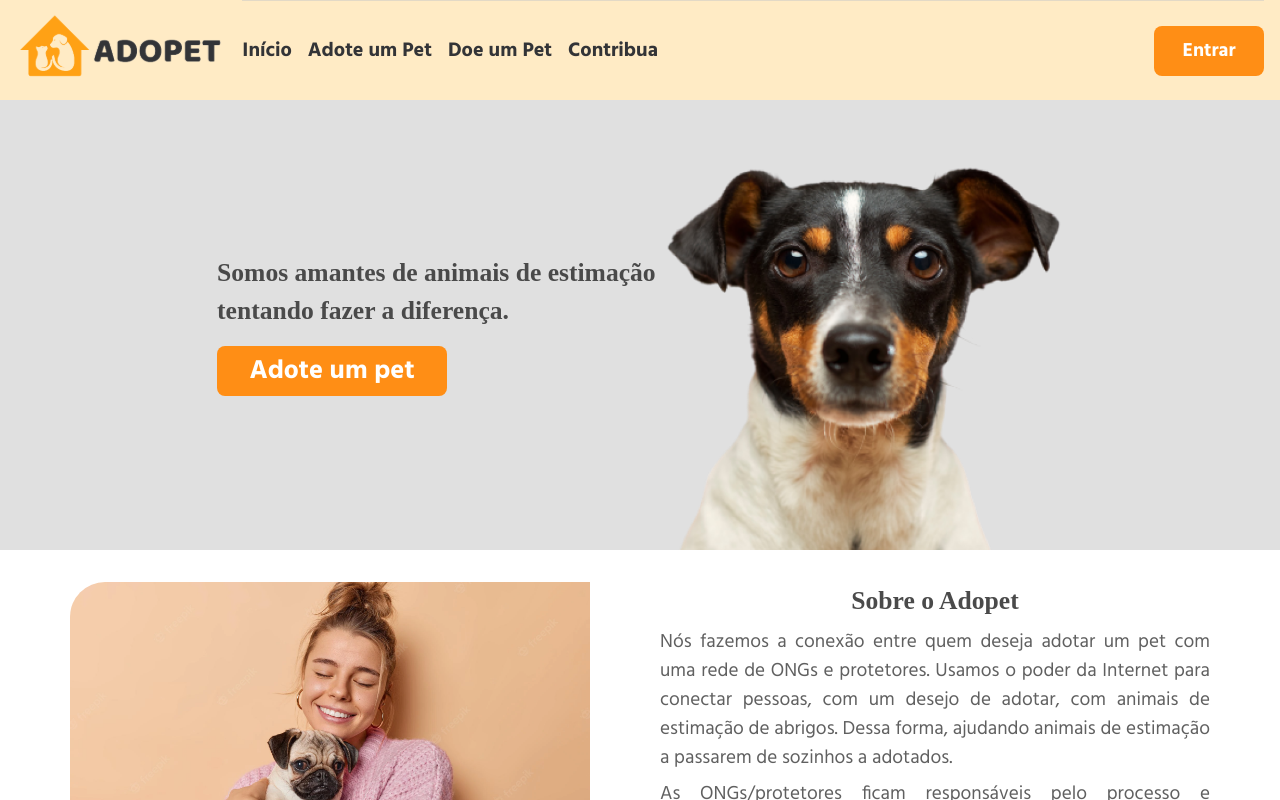
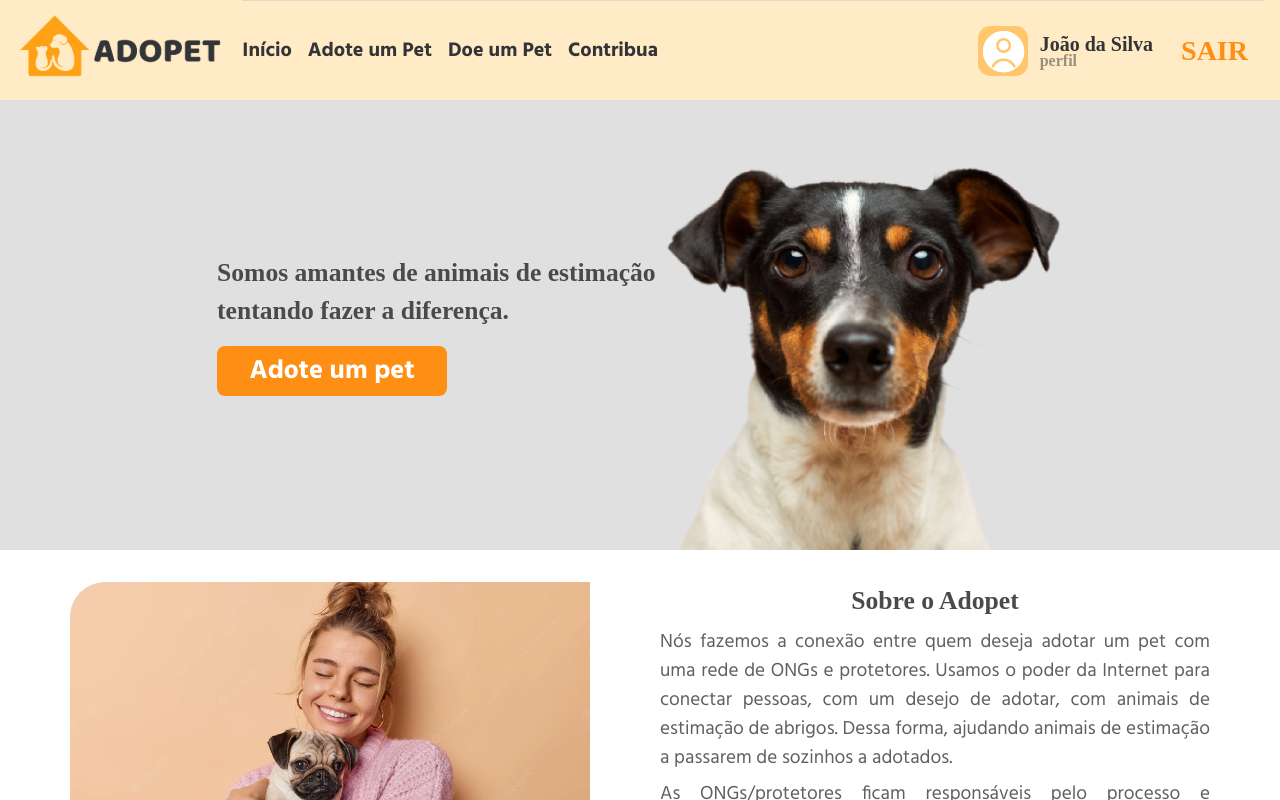
Before and after one commit to werikscs/adopet, a React (Create React App) app: page / in a window 1280 px wide. Built offline with nearby package versions, Linux system fonts and the light colour scheme; no server answers; a web font is replaced by a local one.

Commit message:
feat: add verification if the user is logged in

```diff
--- a/src/components/Header/index.jsx
+++ b/src/components/Header/index.jsx
@@ -1,13 +1,27 @@
+import { Link } from "react-router-dom";
+import { useState } from "react";
+
 import Logo from "../../assets/Logo.svg";
 import HomeIcon from "../../assets/HomeIcon.svg";
 import SortIcon from "../../assets/SortIcon.svg";
 import AddIcon from "../../assets/AddIcon.svg";
 import GiftIcon from "../../assets/GiftIcon.svg";
-import { Container, Content } from "./styles";
-import { Link } from "react-router-dom";
+import defaultImg from "../../assets/proprietario-default-img.svg";
+
 import Button from "../Button";
-import { useState } from "react";
+
+import { Container, Content, DivInfoUser, ExternalContainer } from "./styles";
+import api from "../../services/api";
+
 const Header = () => {
+  const isLogged = true;
+
+  const [dataOwner, setDataOwner] = useState({});
+
+  const getUserById = (userId) => {
+    api.get(`/644/users/${userId}`).then((res) => setDataOwner(res.data));
+  };
+
   const [handleButton, setHandleButton] = useState(false);
 
   const buttonClick = () => {
@@ -15,6 +29,7 @@ const Header = () => {
   };
 
   return (
+    <ExternalContainer>
       <Container>
         <Link className="logo--content" to="/">
           <img src={Logo} alt="Logo" />
@@ -43,18 +58,29 @@ const Header = () => {
                 Contribua
               </Link>
             </li>
+            {isLogged ? (
+              <DivInfoUser>
+                <img src={dataOwner.avatar || defaultImg} alt="" />
+                <div>
+                  <h5>{dataOwner.name || "João da Silva"}</h5>
+                  <h6>perfil</h6>
+                </div>
+                <button>SAIR</button>
+              </DivInfoUser>
+            ) : (
               <Button>Entrar</Button>
+            )}
           </ul>
         </Content>
 
         <button
           id="burger"
           className={handleButton ? "burger active" : "burger "}
-        onClick={() => buttonClick()}
-      >
+          onClick={() => buttonClick()}>
           <span className="btn--burger"></span>
         </button>
       </Container>
+    </ExternalContainer>
   );
 };
 export default Header;
```
Lines whose indentation alone changed are shown as unchanged.
